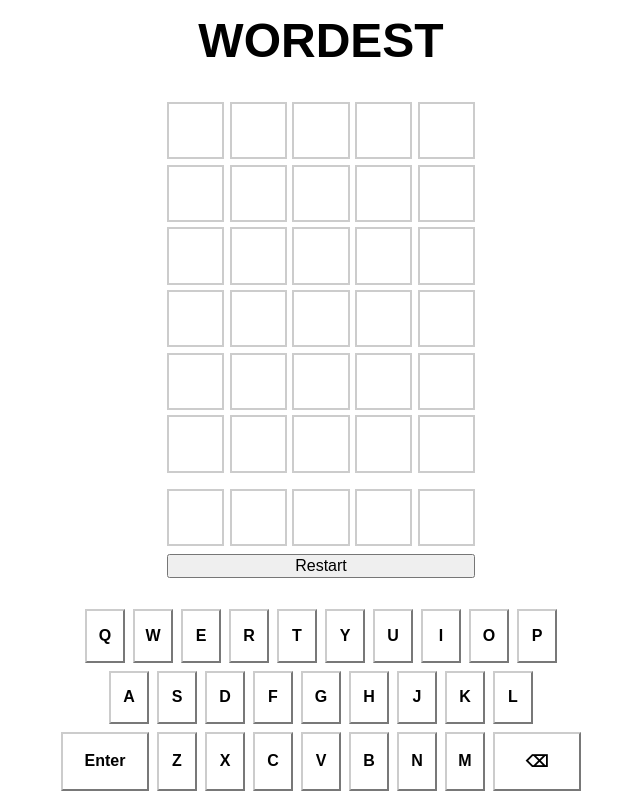
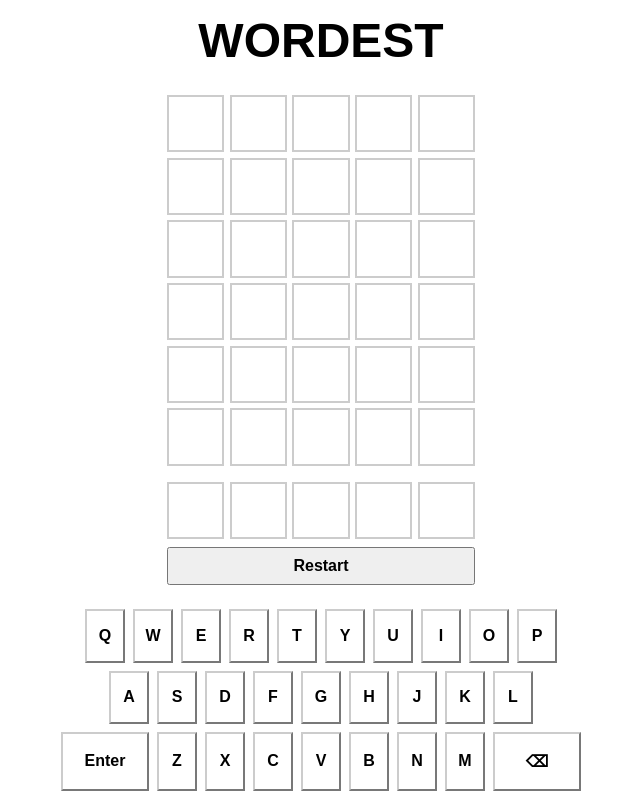
Before and after one commit to phantanhoancuong/wordest, a Next.js app: page / in a window 1280 px wide. Shown: the whole page, without its empty margins (319-959 px from the left). Built offline with nearby package versions, Linux system fonts and the light colour scheme.

Commit message:
style(restart button): add class & adjust its size
- Add a CSS class to the Restart Button in `Home` to make it a bit bigger.

```diff
--- a/src/app/page.module.css
+++ b/src/app/page.module.css
@@ -73,4 +73,5 @@
   padding: 0.5rem 1rem;
   font-size: 1rem;
   cursor: pointer;
+  font-weight: bold;
 }
--- a/src/app/page.tsx
+++ b/src/app/page.tsx
@@ -53,7 +53,12 @@ export default function Home() {
                 layoutRows={6}
                 layoutCols={gameGrid.colNum}
               />
-              <button onClick={game.restartGame}>Restart</button>
+              <button
+                className={styles["game-board__button"]}
+                onClick={game.restartGame}
+              >
+                Restart
+              </button>
             </div>
             <ToastBar toasts={toasts.list} removeToast={toasts.removeToast} />
           </section>
```
